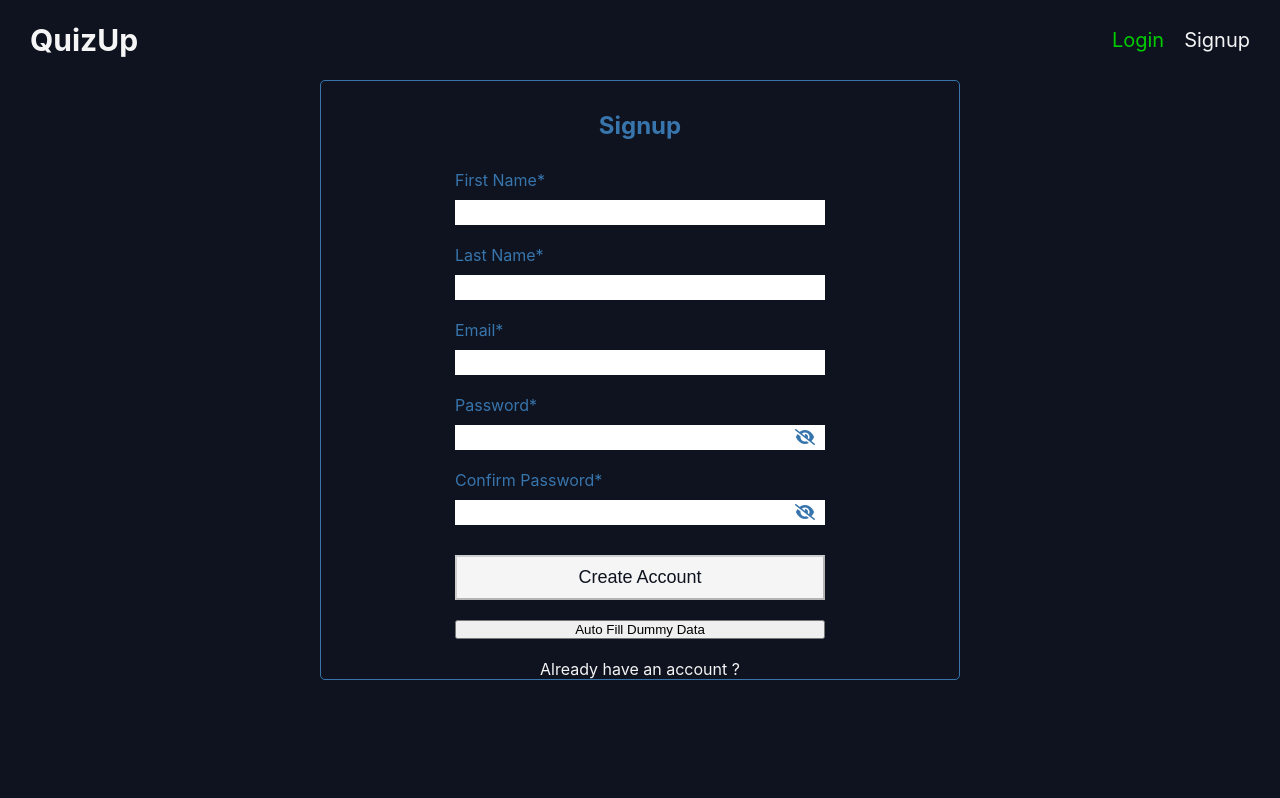
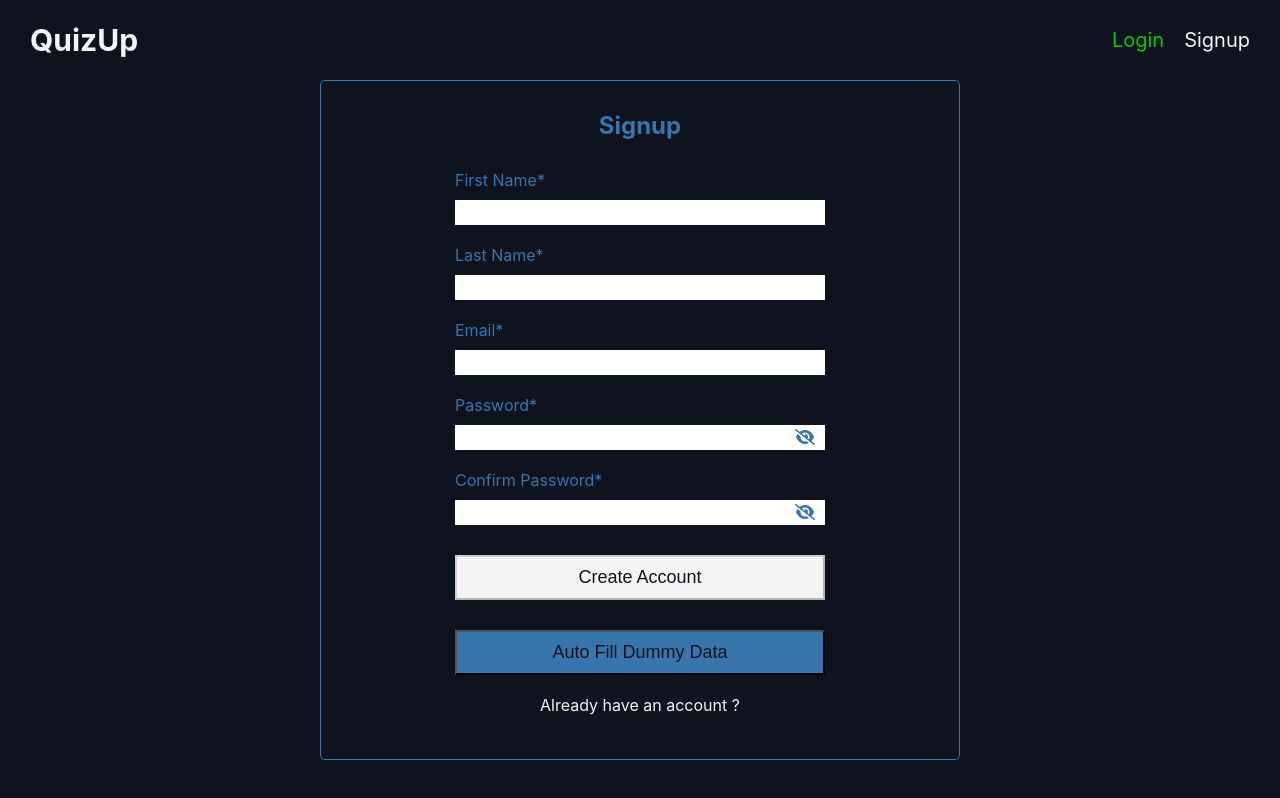
Before and after one commit to irajbhinde/quizup, a React (Create React App) app: page /signup in a window 1280 px wide. Built offline with nearby package versions, Linux system fonts and the light colour scheme; what miragejs would draw is missing.

Commit message:
fix : css bug for background color

```diff
--- a/src/components/Auth Cards/LoginCard.jsx
+++ b/src/components/Auth Cards/LoginCard.jsx
@@ -1,5 +1,5 @@
 import { useState } from "react";
-import "../../pages/Auth/loginPage.css"
+import "../../pages/Auth/loginPage.css";
 import { Link, useNavigate } from "react-router-dom";
 import { useAuth } from "../context/auth-context";
 import { useFormik } from "formik";
@@ -31,7 +31,7 @@ export default function LoginCard() {
         authToken: response.data.encodedToken,
         authStatus: true,
       });
-      navigate("/")
+      navigate("/");
     } catch (error) {
       console.log(error);
     }
@@ -93,7 +93,13 @@ export default function LoginCard() {
             </span>
             <p className="cursor-pointer">Forgot your password ?</p>
           </div>
-          <button type="submit" className="login-btn">
+          <button
+            disabled={
+              formik.values.email === "" || formik.values.password === ""
+            }
+            type="submit"
+            className="login-btn"
+          >
             Login
           </button>
           <button
--- a/src/components/Quiz Card/quiz-card.css
+++ b/src/components/Quiz Card/quiz-card.css
@@ -16,6 +16,7 @@
 .category-cards-container{
     flex-wrap: wrap;
     gap: 5rem;
+    background-color: var(--background-color);
 }
 
 .text-description{
--- a/src/pages/Auth/LoginPage.jsx
+++ b/src/pages/Auth/LoginPage.jsx
@@ -6,7 +6,9 @@ export default function Loginpage(){
         <>
         <div className="loginpage-wrapper">
         <Nav />
+        <div className="login-card-wrapper">
         <LoginCard />
+        </div>
         </div>
         </>
     )
--- a/src/pages/Auth/SignupPage.jsx
+++ b/src/pages/Auth/SignupPage.jsx
@@ -5,7 +5,9 @@ export default function SignupPage() {
     <>
       <div className="signupPage-wrapper">
         <Nav />
-        <SignupCard />
+        <div className="signup-card-wrapper">
+          <SignupCard />
+        </div>
       </div>
     </>
   );
--- a/src/pages/Auth/loginPage.css
+++ b/src/pages/Auth/loginPage.css
@@ -101,3 +101,12 @@ label p {
 .form-container {
   gap: 2rem;
 }
+
+.login-container button[disabled=disabled], .login-container button:disabled {
+  background-color: var(--white-text);
+  cursor: not-allowed;
+}
+
+.login-card-wrapper, .signup-card-wrapper{
+  background-color: var(--background-color);
+}
--- a/src/pages/Auth/signupPage.css
+++ b/src/pages/Auth/signupPage.css
@@ -9,6 +9,7 @@
   grid-template-areas:
     "nav"
     "login";
+  overflow-x: hidden;
 }
 
 .signup-container {
@@ -18,8 +19,8 @@
   flex-direction: column;
   align-items: center;
   width: 64rem;
-    height: 60rem;
-    margin: 0 auto;
+  height: 68rem;
+  margin: 0 auto 4rem auto;
   background-color: var(--background-color);
   border: 1px solid var(--primary-color);
   border-radius: 5px;
@@ -55,7 +56,18 @@
   gap: 2rem;
 }
 
-  .signup-container button[disabled=disabled], .signup-container button:disabled {
+.signup-container button[disabled="disabled"],
+.signup-container button:disabled {
   background-color: var(--white-text);
   cursor: not-allowed;
 }
+
+.autofill {
+  margin-top: 1rem;
+  color: var(--background-color);
+  font-size: 1.8rem;
+  background-color: var(--primary-color);
+  width: 37rem;
+  padding: 1rem;
+  cursor: pointer;
+}
--- a/src/pages/Question Page/QuestionPage.jsx
+++ b/src/pages/Question Page/QuestionPage.jsx
@@ -88,6 +88,7 @@ export default function QuestionPage() {
   return (
     <div className="questionpage-wrapper">
       <Nav />
+      <div className="questions-container-wrapper">
         <div className="questions-container flex_c">
           <div className="container-header flex_r">
             <p>
@@ -126,5 +127,6 @@ export default function QuestionPage() {
           )}
         </div>
       </div>
+    </div>
   );
 }
--- a/src/pages/Question Page/question-page.css
+++ b/src/pages/Question Page/question-page.css
@@ -52,3 +52,7 @@
   background-color: var(--red);
   color: var(--white-text);
 }
+
+.questions-container-wrapper{
+  background-color: var(--background-color);
+}
--- a/src/pages/Results Page/ResultsPage.jsx
+++ b/src/pages/Results Page/ResultsPage.jsx
@@ -3,18 +3,20 @@ import "./results-page.css";
 import "../../Utils/styles.css";
 import { useQuiz } from "../../components/context/quiz-context";
 import { useNavigate } from "react-router-dom";
+import { quizData } from "../../data/quizData";
 
 export default function ResultsPage() {
   const { quizState, quizDispatch } = useQuiz();
   const navigate = useNavigate();
-  const { questionData, score } = quizState;
+  const { questionData, score, categoryValue } = quizState;
+  console.log(questionData);
 
   return (
     <div className="resultspage-wrapper flex_c">
       <Nav />
-      <h1 className="final-score">Final Score : {score}</h1>
+      <h1 className="final-score">Final Score : {score} / {quizData.categories[categoryValue].questions.length} </h1>
       <div className="results-container flex_c">
-        {questionData.map((data) => {
+        {questionData.length !== 0 ?  questionData.map((data) => {
           return (
             <>
               <div className="question-box">{data.newQuestion}</div>
@@ -36,7 +38,9 @@ export default function ResultsPage() {
               )}
             </>
           );
-        })}
+        }) : (
+          <><h1 className="no-answerSelected-msg">You Did Not Select Any Answer 😔</h1></>
+        )}
       </div>
       <button
         onClick={() => {
--- a/src/pages/Results Page/results-page.css
+++ b/src/pages/Results Page/results-page.css
@@ -1,8 +1,8 @@
 .resultspage-wrapper {
   color: var(--white-text);
   background-color: var(--background-color);
-  width: 100%;
-  height: 100%;
+  width: 100vw;
+  height: 100vh;
   overflow-x: hidden;
 }
 
@@ -32,3 +32,7 @@
 .btn-returnToHome{
   margin: 4rem auto 4rem auto;
 }
+
+.no-answerSelected-msg{
+  margin: 10rem 0;
+}
--- a/src/pages/Rules Page/rules-page.css
+++ b/src/pages/Rules Page/rules-page.css
@@ -41,5 +41,9 @@
 }
 
 .rulespage-footer{
-    margin-top: 5rem;
+    padding-top: 5rem;
 }
+
+.rules-container, .rulespage-footer{
+  background-color: var(--background-color);
+}
```
Lines whose indentation alone changed are shown as unchanged.
